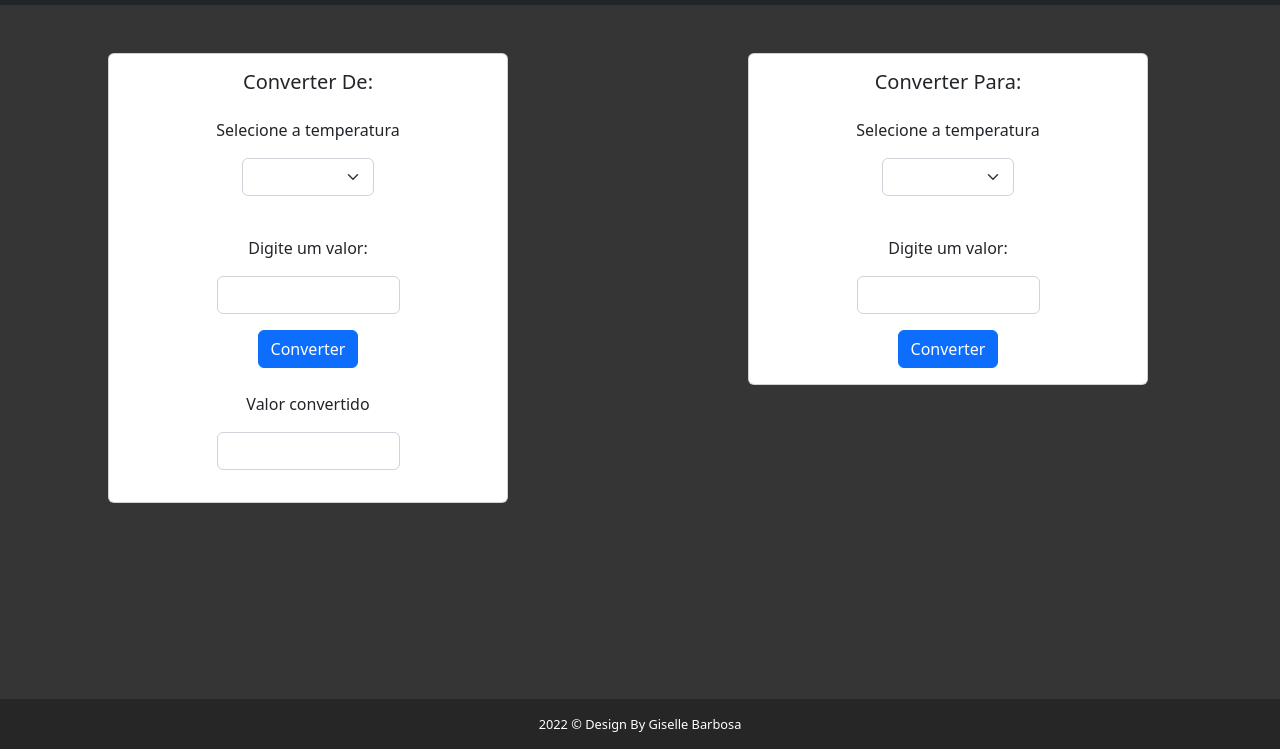
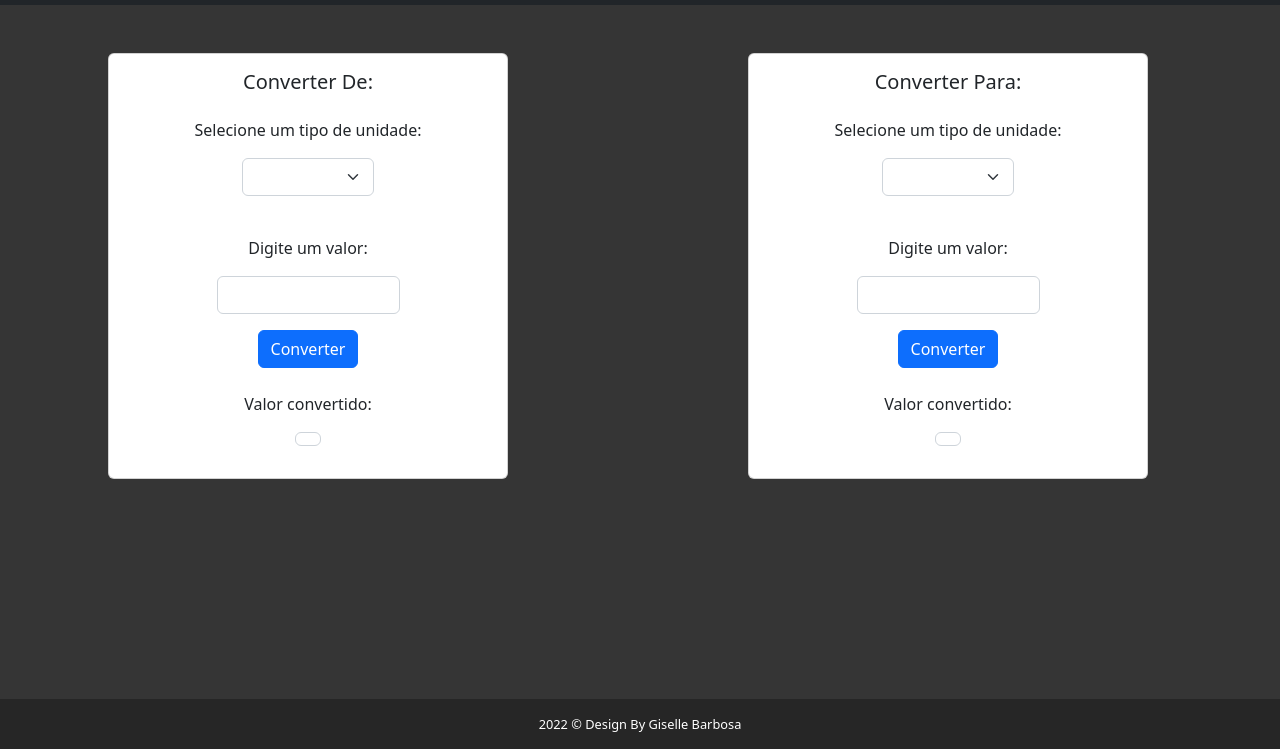
Before and after one commit to GiselleBarbosa/conversor-temperaturas-JS, a website: page index.html in a window 1280 px wide. Shown: the part 51-800 px from the top of the page. Drawn offline with nearby package versions, Linux system fonts and the light colour scheme.

Commit message:
refac: adjusts on operations

```diff
--- a/index.html
+++ b/index.html
@@ -28,7 +28,7 @@
             <h5 class="card-title">Converter De:</h5>
 
             <!-- Select -->
-            <p class="card-text mt-4">Selecione a temperatura</p>
+            <p class="card-text mt-4">Selecione um tipo de unidade:</p>
             <div class="d-flex justify-content-center">
 
               <select class="form-select mb-3" id="converterDe">
@@ -53,11 +53,10 @@
             </div>
             <!-- Button end-->
 
-             <!--  Resultado -->
-             <div class="d-flex flex-column align-items-center mt-4">
-              <label><span>
-                Valor convertido</span></label>
-              <input type="text" class="form-control mb-3 mt-3 w-50" id="resultadoConversao1">
+            <!--  Resultado 1 -->
+            <div class="d-flex flex-column align-items-center mt-4">
+              <label>Valor convertido: </label>
+              <p class="form-control w-auto mb-3 mt-3" id="valorConvertido1">
             </div>
             <!--  -->
 
@@ -74,7 +73,7 @@
             <h5 class="card-title">Converter Para: </h5>
 
             <!-- Select -->
-            <p class="card-text mt-4">Selecione a temperatura</p>
+            <p class="card-text mt-4">Selecione um tipo de unidade:</p>
             <div class="d-flex justify-content-center">
 
               <select class="form-select mb-3" id="converterPara">
@@ -88,16 +87,24 @@
             <!-- Input -->
             <div class="d-flex flex-column align-items-center mt-4">
               <label>Digite um valor: </label>
-              <input type="text" class="form-control mb-3 mt-3 w-50"  id="input2">
+              <input type="text" class="form-control mb-3 mt-3 w-50" id="input2">
             </div>
 
             <!-- Input -->
 
             <!-- Button converter -->
             <div class="d-flex justify-content-center">
-              <button class="btn btn-primary" onclick="converter(input2)">Converter</button>
+              <button class="btn btn-primary" onclick="converteValores()">Converter</button>
             </div>
             <!-- Button end-->
+
+             <!--  Resultado 2 -->
+             <div class="d-flex flex-column align-items-center mt-4">
+              <label>Valor convertido: </label>
+              <p class="form-control w-auto mb-3 mt-3" id="valorConvertido2">
+            </div>
+            <!--  -->
+
           </div>
         </div>
       </div>
--- a/js/script.js
+++ b/js/script.js
@@ -26,20 +26,20 @@ valorInput1 = document.getElementById('input1');
 function converteValores() {
   var tipoMedida1 = this.tipoMedida1;
   var valorInput1 = this.valorInput1.value;
-
   console.log("input => ", valorInput1);
   console.log("medida => ", tipoMedida1);
 
   if (tipoMedida1 === 'Celsius') {
     resultado = (valorInput1 * 9 / 5) + 32;
-    console.log('resultado dentro do if', resultado);
+    console.log('if', resultado);
     return mostraResultado();
   }
-  else console.log("Deu erro :(");
+
+  else console.log('error :P');
 }
 
 function mostraResultado() {
-  resultado = this.resultado;
-  var resultado = document.getElementById('resultadoConversao1').innerHTML;
-  console.log("resul na funcao mostraResult", resultado);
+  var resultado = this.resultado;
+  console.log(resultado);
+  return document.getElementById('valorConvertido1').innerHTML = resultado;
 }
```
